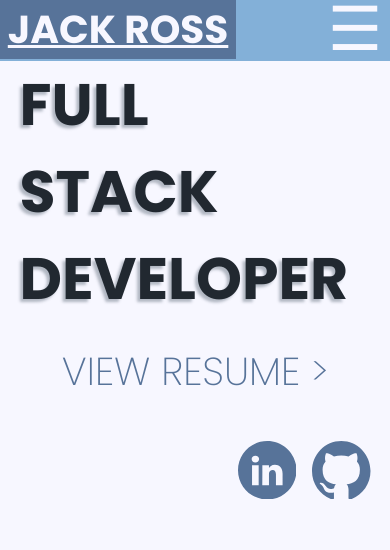
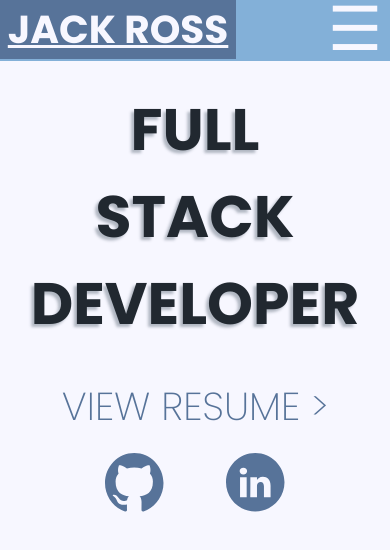
Before and after one commit to jjjackross/jackrossdotdev, an Angular app: page /landing-page in a window 390 px wide. Shown: the top 550 px of the page. Built offline with nearby package versions, Linux system fonts and the light colour scheme.

Commit message:
css changes to landing page and footer for mobile viewing

```diff
--- a/src/app/footer/footer.component.css
+++ b/src/app/footer/footer.component.css
@@ -55,13 +55,11 @@ a:active {
     text-decoration: underline;
 }
 
-a:not(:first-child) {
-    float: right;
-    margin-left: 4vw;
-}
-
 @media screen and (min-width: 1024px) {
-
+    a:not(:first-child) {
+        float: right;
+        margin-left: 4vw;
+    }
 }
 
 /* @media screen and (max-width: 1023px) {
@@ -69,7 +67,7 @@ a:not(:first-child) {
 } */
 
 @media screen and (max-width: 480px) {
-    #svgs {
+    footer {
         text-align: center;
     }
 
@@ -77,15 +75,14 @@ a:not(:first-child) {
         display: block;
         text-align: center;
         font-size: 10vmin;
-        margin: 20px 0;
+        margin-top: 30px;
     }
 
     .social-icon {
         display: inline-block;
-        margin: 20px auto;
+        margin: 2vh 8vw 0 8vw;
         width: 15vmin;
         height: 15vmin;
         text-align: center;
     }
-
 }
--- a/src/app/footer/footer.component.html
+++ b/src/app/footer/footer.component.html
@@ -25,5 +25,4 @@
                 d="M24 0C10.7452 0 0 10.7452 0 24C0 37.2548 10.7452 48 24 48C37.2548 48 48 37.2548 48 24C48 10.7452 37.2548 0 24 0ZM11.5216 19.8778H16.9605V36.2196H11.5216V19.8778ZM17.3188 14.8227C17.2835 13.2204 16.1377 12 14.277 12C12.4164 12 11.2 13.2204 11.2 14.8227C11.2 16.3918 12.3805 17.6473 14.2064 17.6473H14.2412C16.1377 17.6473 17.3188 16.3918 17.3188 14.8227ZM30.3131 19.4941C33.8922 19.4941 36.5754 21.8303 36.5754 26.8497L36.5752 36.2196H31.1365V27.4767C31.1365 25.2807 30.3494 23.7822 28.3805 23.7822C26.8779 23.7822 25.9829 24.7924 25.5898 25.7682C25.446 26.1178 25.4107 26.605 25.4107 27.0934V36.22H19.9711C19.9711 36.22 20.0428 21.4117 19.9711 19.8783H25.4107V22.1929C26.1325 21.0802 27.4254 19.4941 30.3131 19.4941Z" />
         </svg>
     </a>
-
 </footer>
--- a/src/app/landing-page/landing-page.component.css
+++ b/src/app/landing-page/landing-page.component.css
@@ -18,3 +18,10 @@ h1 {
     text-shadow: -3px 3px 3px rgba(73,88,103,.4);
     /* margin-left: 2.5vw; */
 }
+
+@media screen and (max-width: 480px) {
+    main {
+        text-align: center;
+        margin-top: 3vh;
+    }
+}
--- a/src/styles.css
+++ b/src/styles.css
@@ -7,6 +7,7 @@
     box-sizing: border-box;
     vertical-align: top;
     background-color: var(--ghostWhite);
+    -webkit-tap-highlight-color: white;
     /* outline: 1px solid pink; */
 }
 
```
